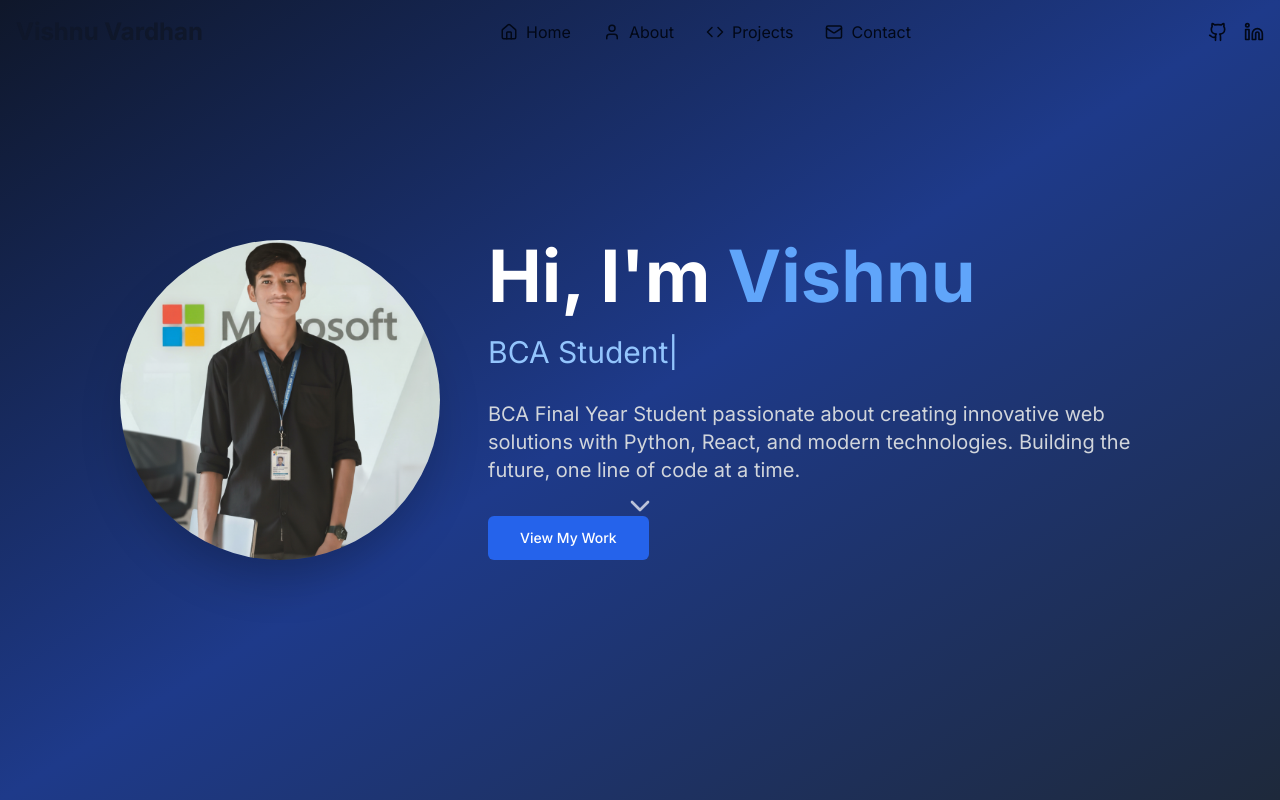
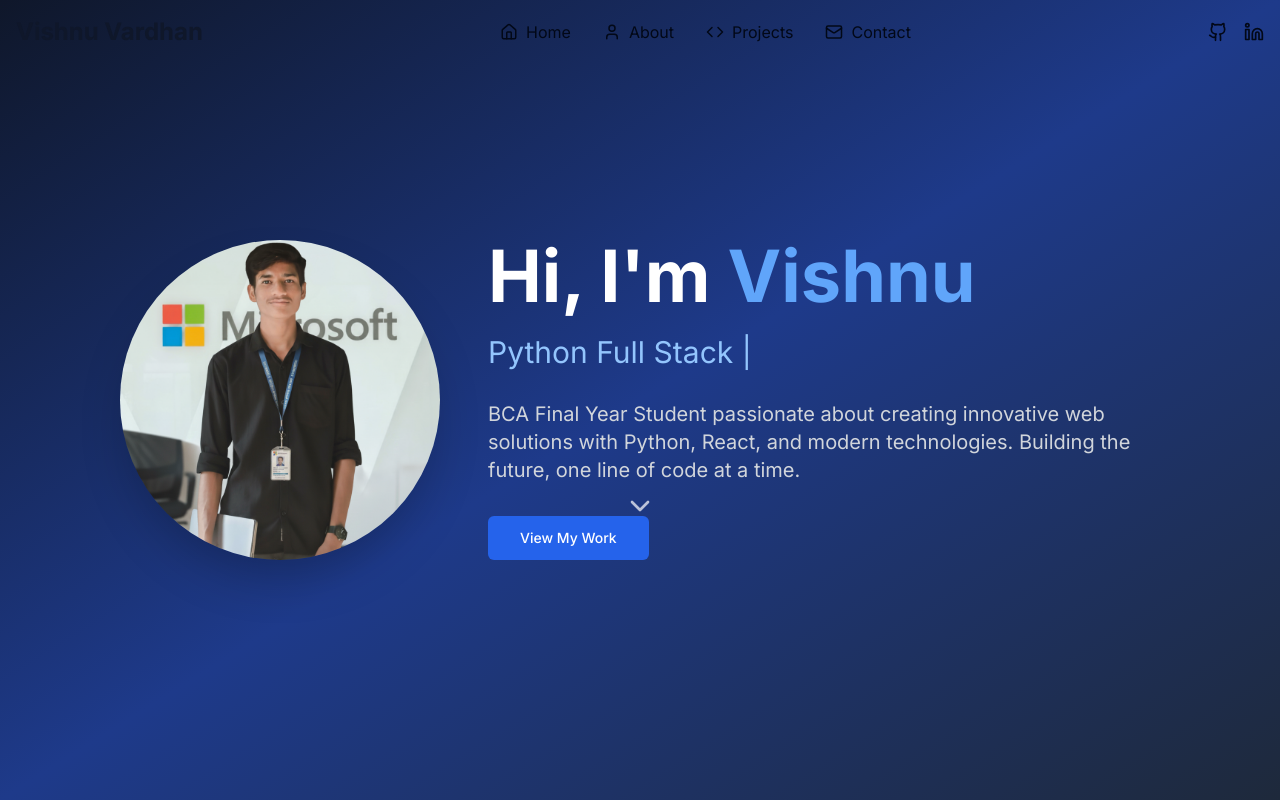
Before and after one commit to Gaddamadithya/Adithya-portfolio, a React (Vite) app: page / in a window 1280 px wide. Shown: the top 800 px of the page. Built offline with nearby package versions, Linux system fonts and the light colour scheme.

Commit message:
Update hero section text

```diff
--- a/src/components/Hero.tsx
+++ b/src/components/Hero.tsx
@@ -7,7 +7,14 @@ import profileImage from '@/assets/profile.png';
 const Hero = () => {
   const [displayText, setDisplayText] = useState('');
   const [currentIndex, setCurrentIndex] = useState(0);
-  const texts = ['Python Full Stack Developer', 'BCA Student', 'Problem Solver', 'Tech Enthusiast'];
+  const texts = [
+    'SDE Intern @ Infotact Solutions',
+    'Python Full Stack Developer',
+    'Flask & React Specialist',
+    'REST APIs & MySQL Expert',
+    'Azure Cloud & AI/ML',
+    'Problem Solving & AI R&D'
+  ];
   const fullText = texts[currentIndex % texts.length];
 
   useEffect(() => {
```
